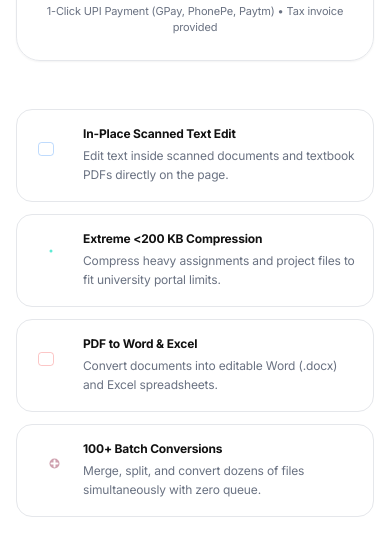
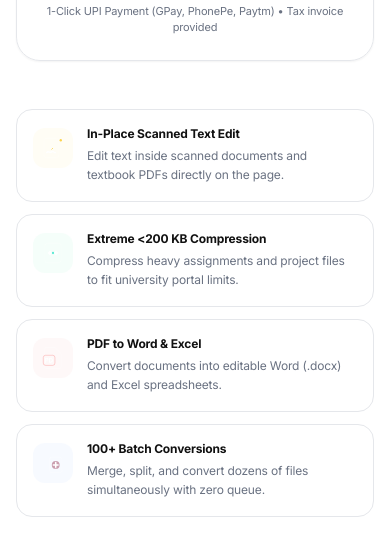
Before and after one commit to shivamapatel03/doclly, a React (Vite) app: page /student in a window 390 px wide. Shown: the part 1080-1613 px from the top of the page. Built offline with nearby package versions, Linux system fonts and the light colour scheme.

Commit message:
Fix 3D icons container and scaling on mobile view

```diff
--- a/src/components/common/ThreeDIcon.tsx
+++ b/src/components/common/ThreeDIcon.tsx
@@ -1038,6 +1038,9 @@ const THREE_D_ICON_MAP: Record<string, React.FC<{ className?: string }>> = {
   remove: RemovePages3DIcon,
   extract: ExtractPages3DIcon,
   organize: Organize3DIcon,
+  edit: Sign3DIcon,
+  ocr: Sign3DIcon,
+  modify: Sign3DIcon,
   sign: Sign3DIcon,
   watermark: Watermark3DIcon,
   protect: Protect3DIcon,
--- a/src/pages/StudentOfferPage.tsx
+++ b/src/pages/StudentOfferPage.tsx
@@ -466,7 +466,9 @@ export const StudentOfferPage: React.FC = () => {
         {/* Clean Feature List with 3D Icons */}
         <div className="grid grid-cols-1 sm:grid-cols-2 gap-3 pt-2">
           <div className="border border-gray-200 rounded-2xl p-4 bg-white flex items-start gap-3.5">
-            <ThreeDIcon name="edit" className="w-9 h-9 shrink-0 mt-0.5" />
+            <div className="w-10 h-10 min-w-10 min-h-10 rounded-xl bg-amber-50/50 flex items-center justify-center shrink-0 mt-0.5">
+              <ThreeDIcon name="sign" className="w-7 h-7 shrink-0" />
+            </div>
             <div className="space-y-1">
               <div className="font-bold text-xs sm:text-sm text-[#111111]">
                 In-Place Scanned Text Edit
@@ -478,7 +480,9 @@ export const StudentOfferPage: React.FC = () => {
           </div>
 
           <div className="border border-gray-200 rounded-2xl p-4 bg-white flex items-start gap-3.5">
-            <ThreeDIcon name="compress" className="w-9 h-9 shrink-0 mt-0.5" />
+            <div className="w-10 h-10 min-w-10 min-h-10 rounded-xl bg-emerald-50/50 flex items-center justify-center shrink-0 mt-0.5">
+              <ThreeDIcon name="compress" className="w-7 h-7 shrink-0" />
+            </div>
             <div className="space-y-1">
               <div className="font-bold text-xs sm:text-sm text-[#111111]">
                 Extreme &lt;200 KB Compression
@@ -490,7 +494,9 @@ export const StudentOfferPage: React.FC = () => {
           </div>
 
           <div className="border border-gray-200 rounded-2xl p-4 bg-white flex items-start gap-3.5">
-            <ThreeDIcon name="pdf" className="w-9 h-9 shrink-0 mt-0.5" />
+            <div className="w-10 h-10 min-w-10 min-h-10 rounded-xl bg-red-50/50 flex items-center justify-center shrink-0 mt-0.5">
+              <ThreeDIcon name="pdf" className="w-7 h-7 shrink-0" />
+            </div>
             <div className="space-y-1">
               <div className="font-bold text-xs sm:text-sm text-[#111111]">
                 PDF to Word &amp; Excel
@@ -502,7 +508,9 @@ export const StudentOfferPage: React.FC = () => {
           </div>
 
           <div className="border border-gray-200 rounded-2xl p-4 bg-white flex items-start gap-3.5">
-            <ThreeDIcon name="merge" className="w-9 h-9 shrink-0 mt-0.5" />
+            <div className="w-10 h-10 min-w-10 min-h-10 rounded-xl bg-blue-50/50 flex items-center justify-center shrink-0 mt-0.5">
+              <ThreeDIcon name="merge" className="w-7 h-7 shrink-0" />
+            </div>
             <div className="space-y-1">
               <div className="font-bold text-xs sm:text-sm text-[#111111]">
                 100+ Batch Conversions
```
